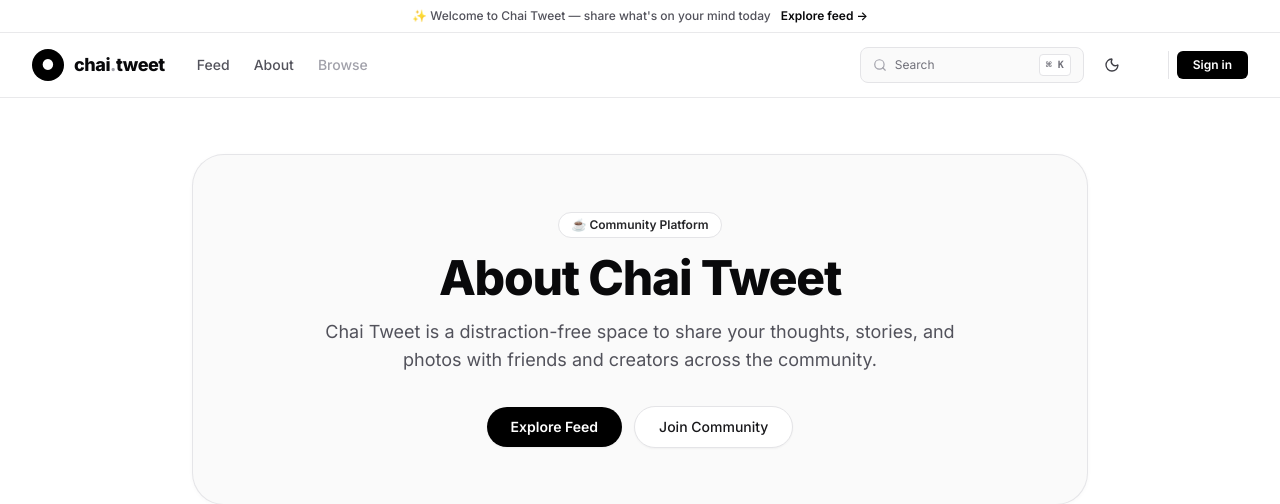
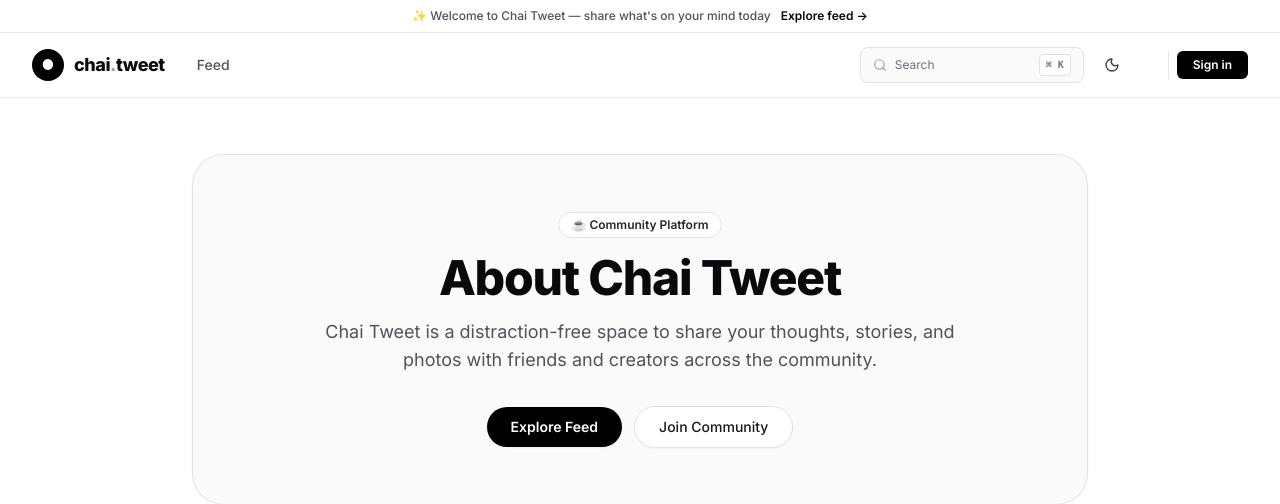
Before and after one commit to me-sayanghosh/Django-Project-1, a Django app: page /tweet/about/ in a window 1280 px wide. Shown: the top 504 px of the page. Run offline with Django 4.2, Linux system fonts and the light colour scheme; some libraries are stand-ins or nearby versions.

Commit message:
refactor: remove About link from Navbar and layout for cleaner navigation

```diff
--- a/chaiCoffie/templates/layout.html
+++ b/chaiCoffie/templates/layout.html
@@ -95,8 +95,6 @@
                             New Tweet
                         </a>
                     {% endif %}
-                    <a href="{% url 'index' %}" class="hover:text-zinc-950 dark:hover:text-zinc-100 transition">About</a>
-                    <a href="{% url 'tweet_list' %}#feed" class="text-zinc-400 dark:text-zinc-500 hover:text-zinc-950 dark:hover:text-zinc-100 transition">Browse</a>
                 </nav>
             </div>
 
--- a/frontend/src/components/Navbar.jsx
+++ b/frontend/src/components/Navbar.jsx
@@ -35,7 +35,6 @@ export default function Navbar({ user, onOpenAuth, onOpenCompose, onLogout, them
                   New Tweet
                 </button>
               )}
-              <a href="#about" className="hover:text-zinc-950 dark:hover:text-zinc-100 transition">About</a>
             </nav>
           </div>
 
```
